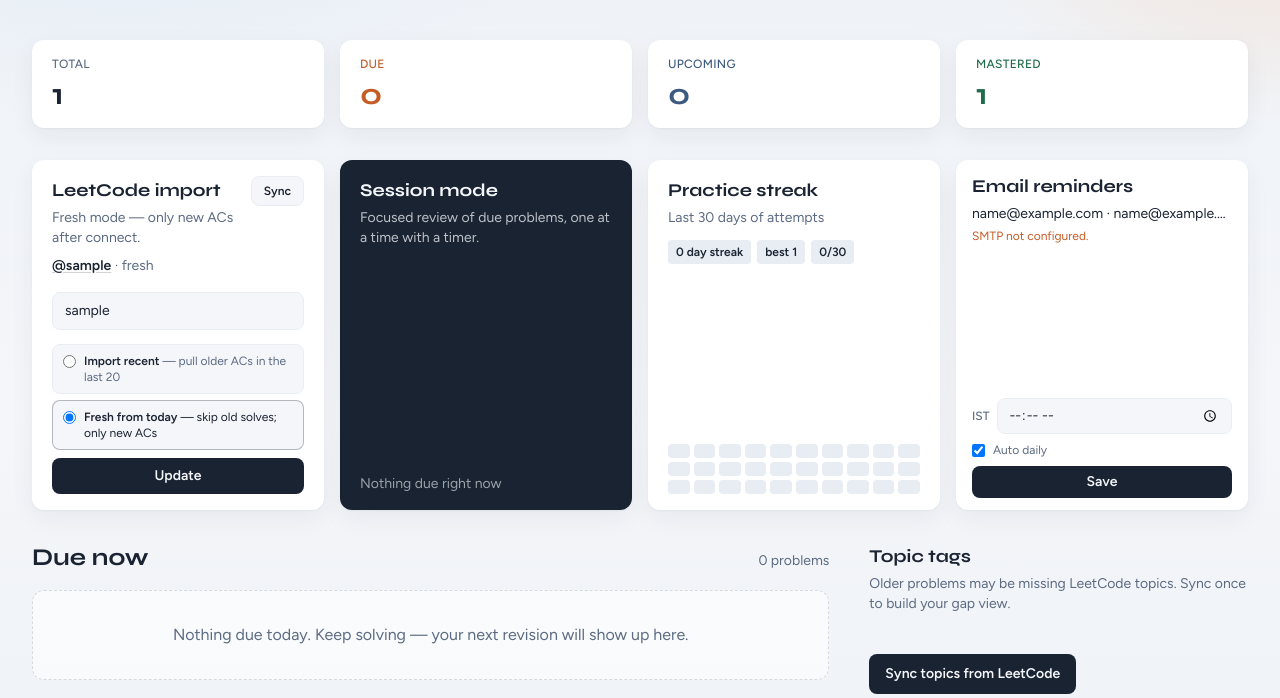
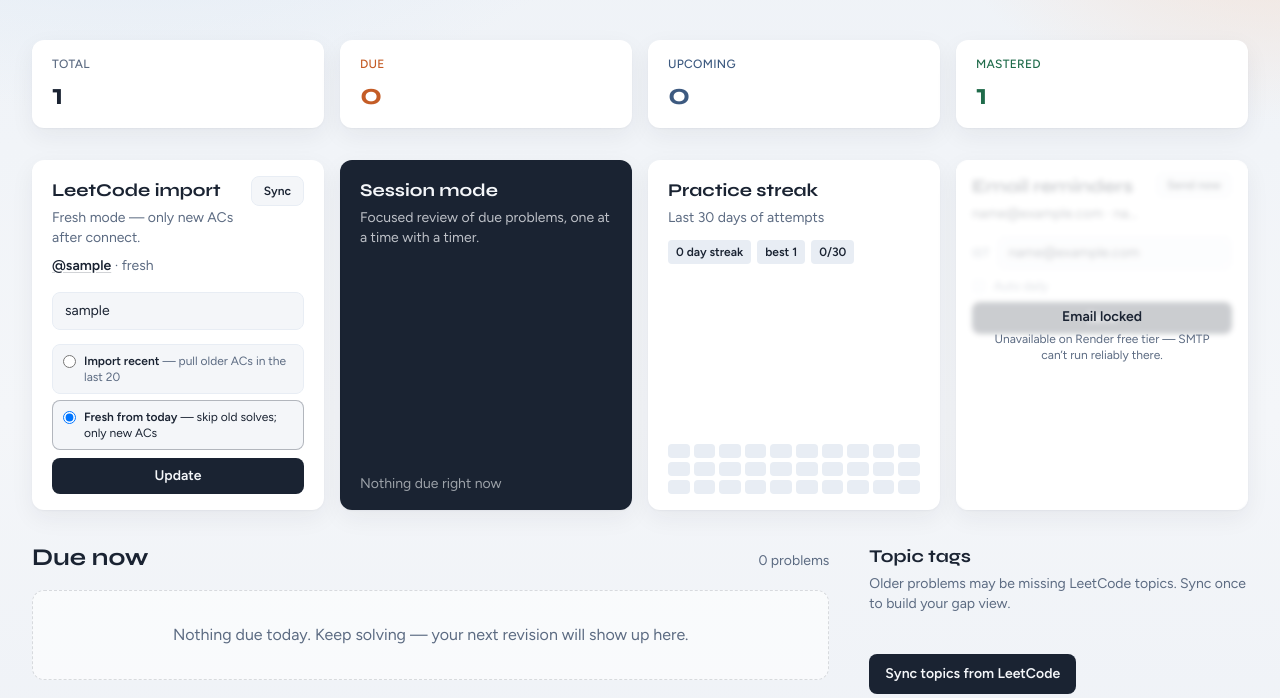
Before and after one commit to AnkurPath/dsa_tracker, a FastAPI app: page / in a window 1280 px wide. Shown: the part 120-818 px from the top of the page. Run offline with FastAPI, Linux system fonts and the light colour scheme; the visitor is signed in with stand-in values (Sample User, id 1); tables that the repository leaves empty hold one stand-in row (values such as "Sample post"); data that the repository does not hold is empty; some libraries are stand-ins or nearby versions.

Commit message:
update: email service is locked

```diff
--- a/app/main.py
+++ b/app/main.py
@@ -529,6 +529,11 @@ def save_leetcode_username(
     return RedirectResponse("/", status_code=303)
 
 
+_EMAIL_LOCKED_MSG = (
+    "Email reminders are locked — unavailable on Render free tier."
+)
+
+
 @app.post("/settings/email", response_class=HTMLResponse)
 def save_email_settings(
     request: Request,
@@ -537,48 +542,24 @@ def save_email_settings(
     email_send_time: str = Form("09:00"),
     db: Session = Depends(get_db),
 ) -> HTMLResponse:
-    try:
-        services.set_email_settings(
-            db,
-            user,
-            reminders=email_reminders.strip() in {"1", "on", "true", "yes"},
-            send_time=email_send_time,
-        )
-    except ValueError as exc:
-        if _is_htmx(request):
-            response = _render(
-                request,
-                "partials/flash.html",
-                {"message": str(exc), "kind": "error"},
-                status_code=400,
-                user=user,
-            )
-            response.headers["HX-Retarget"] = "#flash"
-            response.headers["HX-Reswap"] = "innerHTML"
-            return response
-        return _render(
+    if _is_htmx(request):
+        response = _render(
             request,
-            "index.html",
-            {**_dashboard_context(db, user), "error": str(exc)},
-            status_code=400,
+            "partials/flash.html",
+            {"message": _EMAIL_LOCKED_MSG, "kind": "error"},
+            status_code=503,
             user=user,
         )
-
-    message = (
-        f"Reminders on — daily at {user.email_send_time} IST."
-        if user.email_reminders
-        else "Email reminders turned off."
+        response.headers["HX-Retarget"] = "#flash"
+        response.headers["HX-Reswap"] = "innerHTML"
+        return response
+    return _render(
+        request,
+        "index.html",
+        {**_dashboard_context(db, user), "error": _EMAIL_LOCKED_MSG},
+        status_code=503,
+        user=user,
     )
-    ctx = {
-        **_dashboard_context(db, user),
-        "sync_message": message,
-        "sync_kind": "ok",
-    }
-    if _is_htmx(request):
-        return _render(
-            request, "partials/dashboard_sections.html", ctx, user=user
-        )
-    return RedirectResponse("/", status_code=303)
 
 
 @app.post("/email/send-due", response_class=HTMLResponse)
@@ -587,19 +568,22 @@ def send_due_email_now(
     user: CurrentUser,
     db: Session = Depends(get_db),
 ) -> HTMLResponse:
-    ok, message = services.send_due_reminder(
-        db, user, base_url=APP_BASE_URL, force=True, sync_leetcode=True
-    )
     ctx = {
         **_dashboard_context(db, user),
-        "sync_message": message,
-        "sync_kind": "ok" if ok else "error",
+        "sync_message": _EMAIL_LOCKED_MSG,
+        "sync_kind": "error",
     }
     if _is_htmx(request):
         return _render(
             request, "partials/dashboard_sections.html", ctx, user=user
         )
-    return _render(request, "index.html", {**ctx, "error": None}, user=user)
+    return _render(
+        request,
+        "index.html",
+        {**ctx, "error": _EMAIL_LOCKED_MSG},
+        status_code=503,
+        user=user,
+    )
 
 
 @app.post("/leetcode/sync", response_class=HTMLResponse)
--- a/templates/partials/email_settings.html
+++ b/templates/partials/email_settings.html
@@ -1,18 +1,9 @@
-{# Reminder prefs for the account email (set at registration) #}
+{# Email sending locked — not reliable on Render free tier #}
 <section id="email-reminders" class="relative flex flex-col overflow-hidden rounded-xl bg-paper-elev px-4 py-3 shadow-soft sm:px-4">
   <div
-    id="email-send-loader"
-    class="htmx-indicator pointer-events-none absolute inset-0 z-10 items-center justify-center bg-paper-elev/80 backdrop-blur-[1px]"
+    class="pointer-events-none select-none blur-[2.5px] opacity-50"
+    aria-hidden="true"
   >
-    <div class="flex items-center gap-2 rounded-lg border border-paper-wash bg-paper px-3 py-2 text-sm font-medium text-ink shadow-soft">
-      <svg class="h-4 w-4 animate-spin text-due" viewBox="0 0 24 24" fill="none" aria-hidden="true">
-        <circle class="opacity-25" cx="12" cy="12" r="10" stroke="currentColor" stroke-width="3"></circle>
-        <path class="opacity-90" fill="currentColor" d="M4 12a8 8 0 018-8v3a5 5 0 00-5 5H4z"></path>
-      </svg>
-      Sending email…
-    </div>
-  </div>
-
     <div class="flex items-start justify-between gap-2">
       <div class="min-w-0">
         <h2 class="font-display text-lg font-bold text-ink">Email reminders</h2>
@@ -25,64 +16,35 @@
         {% else %}
         <p class="mt-1 text-xs text-due">No account email — sign up with email.</p>
         {% endif %}
-      {% if not smtp_ready %}
-      <p class="mt-1 text-xs text-due">SMTP not configured.</p>
-      {% endif %}
       </div>
-    {% if user.email and smtp_ready %}
-      {% if email_sent_today %}
-      <span class="shrink-0 rounded-lg border border-paper-wash bg-paper-wash/60 px-2.5 py-1 text-xs font-medium text-ink-muted">
-        Sent today
+      <span class="shrink-0 rounded-lg border border-paper-wash bg-paper px-2.5 py-1 text-xs font-semibold text-ink">
+        Send now
       </span>
-      {% else %}
-      <form
-        hx-post="/email/send-due"
-        hx-target="#dashboard"
-        hx-swap="innerHTML"
-        hx-indicator="#email-send-loader"
-        class="shrink-0"
-      >
-        <button
-          type="submit"
-          class="email-send-btn rounded-lg border border-paper-wash bg-paper px-2.5 py-1 text-xs font-semibold text-ink transition hover:border-ink/20"
-        >Send now</button>
-      </form>
-      {% endif %}
+    </div>
+
+    {% if user.email %}
+    <div class="mt-auto flex flex-col gap-2 pt-3">
+      <div class="flex items-center gap-2">
+        <span class="shrink-0 text-xs font-medium text-ink-muted">IST</span>
+        <span class="min-w-0 flex-1 rounded-lg border border-paper-wash bg-paper px-2.5 py-1.5 text-sm text-ink">
+          {{ user.email_send_time or '09:00' }}
+        </span>
+      </div>
+      <span class="flex items-center gap-2 text-xs text-ink-muted">
+        <span class="inline-block h-3.5 w-3.5 rounded border border-paper-wash bg-paper"></span>
+        Auto daily
+      </span>
+      <span class="rounded-lg bg-ink px-3 py-1.5 text-center text-sm font-semibold text-paper">Save</span>
+    </div>
     {% endif %}
   </div>
 
-  {% if user.email %}
-  <form
-    hx-post="/settings/email"
-    hx-target="#dashboard"
-    hx-swap="innerHTML"
-    class="mt-auto flex flex-col gap-2 pt-3"
-  >
-    <div class="flex items-center gap-2">
-      <label for="email_send_time" class="shrink-0 text-xs font-medium text-ink-muted">IST</label>
-      <input
-        type="time"
-        id="email_send_time"
-        name="email_send_time"
-        value="{{ user.email_send_time or '09:00' }}"
-        required
-        class="min-w-0 flex-1 rounded-lg border border-paper-wash bg-paper px-2.5 py-1.5 text-sm text-ink outline-none ring-ink/20 focus:ring-2"
-      />
+  <div class="absolute inset-0 z-10 flex items-center justify-center bg-paper-elev/55 px-3 backdrop-blur-[1px]">
+    <div class="max-w-[14rem] text-center">
+      <p class="text-sm font-semibold text-ink">Email locked</p>
+      <p class="mt-1 text-xs leading-snug text-ink-muted">
+        Unavailable on Render free tier — SMTP can’t run reliably there.
+      </p>
     </div>
-    <label class="flex items-center gap-2 text-xs text-ink-muted">
-      <input
-        type="checkbox"
-        name="email_reminders"
-        value="1"
-        class="rounded border-paper-wash"
-        {% if user.email_reminders %}checked{% endif %}
-      />
-      Auto daily
-    </label>
-    <button
-      type="submit"
-      class="rounded-lg bg-ink px-3 py-1.5 text-sm font-semibold text-paper transition hover:bg-ink-soft"
-    >Save</button>
-  </form>
-  {% endif %}
+  </div>
 </section>
```
Lines whose indentation alone changed are shown as unchanged.
